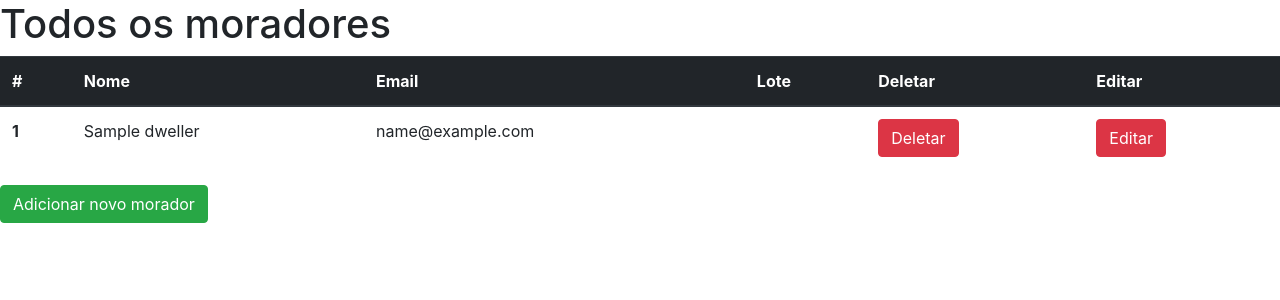
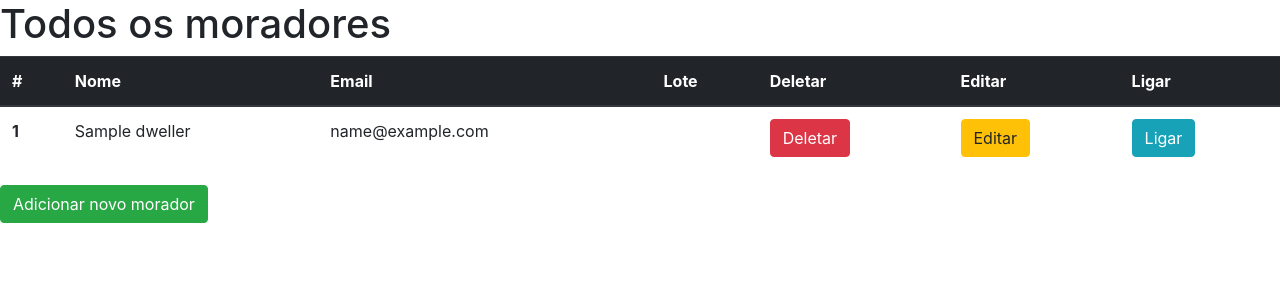
Before and after one commit to gabrielgrms/Desafio-2, a PHP site: page / in a window 1280 px wide. Shown: the part 56-356 px from the top of the page. Run offline with PHP 8.4, Linux system fonts and the light colour scheme; tables that the repository leaves empty hold one stand-in row (values such as "Sample post"); data that the repository does not hold is empty.

Commit message:
Arruma botoes

```diff
--- a/app/views/allotment/index.php
+++ b/app/views/allotment/index.php
@@ -27,7 +27,7 @@
 		      <td><?= $allotment->getNumber(); ?></td>
 		      <td><?= $condom->getName(); ?></td>
 		      <td><a href= "../../controllers/AllotmentController.php?action=delete&id=<?=$allotment->getId()?>" ><button type="button" class="btn btn-danger">Deletar</button> </a></td>
-		      <td><a href= "update.php?id=<?= $allotment->getId() ?>" ><button type="button" class="btn btn-danger">Editar</button> </a></td>
+		      <td><a href= "update.php?id=<?= $allotment->getId() ?>" ><button type="button" class="btn btn-warning">Editar</button> </a></td>
 		    </tr>
 		  <?php endforeach; ?>
 		  </tbody>
--- a/app/views/company/index.php
+++ b/app/views/company/index.php
@@ -25,7 +25,7 @@
 		      <td><?= $company->getName(); ?></td>
 		      <td><?= $company->getCnpj(); ?></td>
 		      <td><a href= "../../controllers/CompaniesController.php?action=delete&id=<?=$company->getId()?>" ><button type="button" class="btn btn-danger">Deletar</button> </a></td>
-		      <td><a href= "update.php?id=<?= $company->getId() ?>" ><button type="button" class="btn btn-danger">Editar</button> </a></td>
+		      <td><a href= "update.php?id=<?= $company->getId() ?>" ><button type="button" class="btn btn-warning">Editar</button> </a></td>
 		    </tr>
 		  <?php endforeach; ?>
 		  </tbody>
--- a/app/views/condom/index.php
+++ b/app/views/condom/index.php
@@ -27,7 +27,7 @@
 		      <td><?= $condom->getName(); ?></td>
 		      <td><?= $company->getName(); ?></td>
 		      <td><a href= "../../controllers/CondomController.php?action=delete&id=<?=$condom->getId()?>" ><button type="button" class="btn btn-danger">Deletar</button> </a></td>
-		      <td><a href= "update.php?id=<?= $condom->getId() ?>" ><button type="button" class="btn btn-danger">Editar</button> </a></td>
+		      <td><a href= "update.php?id=<?= $condom->getId() ?>" ><button type="button" class="btn btn-warning">Editar</button> </a></td>
 		    </tr>
 		  <?php endforeach; ?>
 		  </tbody>
--- a/app/views/dweller/index.php
+++ b/app/views/dweller/index.php
@@ -18,6 +18,7 @@
 		      <th scope="col">Lote</th>
 		      <th scope="col">Deletar</th>
 		      <th scope="col">Editar</th>
+		      <th scope="col">Ligar</th>
 		    </tr>
 		  </thead>
 		  <tbody>
@@ -29,7 +30,8 @@
 		      <td><?= $dweller->getEmail(); ?></td>
 		      <td><?= $allotment->getNumber(); ?></td>
 		      <td><a href= "../../controllers/DwellerController.php?action=delete&id=<?=$dweller->getId()?>" ><button type="button" class="btn btn-danger">Deletar</button> </a></td>
-		      <td><a href= "update.php?id=<?= $dweller->getId() ?>" ><button type="button" class="btn btn-danger">Editar</button> </a></td>
+		      <td><a href= "update.php?id=<?= $dweller->getId() ?>" ><button type="button" class="btn btn-warning">Editar</button> </a></td>
+		      <td><a href= "../../helpers/email.php?id=<?= $dweller->getId() ?>" ><button type="button" class="btn btn-info">Ligar</button> </a></td>
 		    </tr>
 		  <?php endforeach; ?>
 		  </tbody>
```
